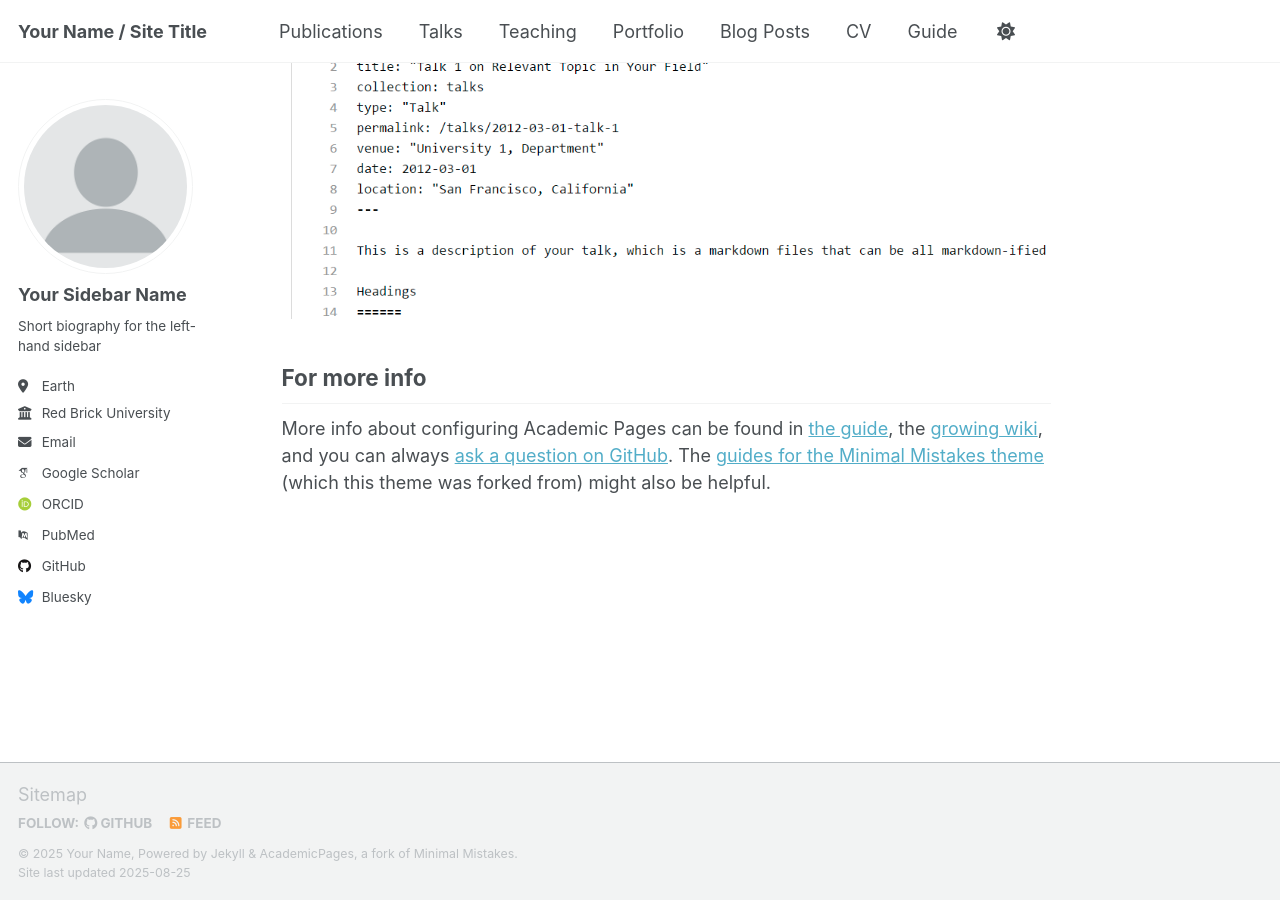
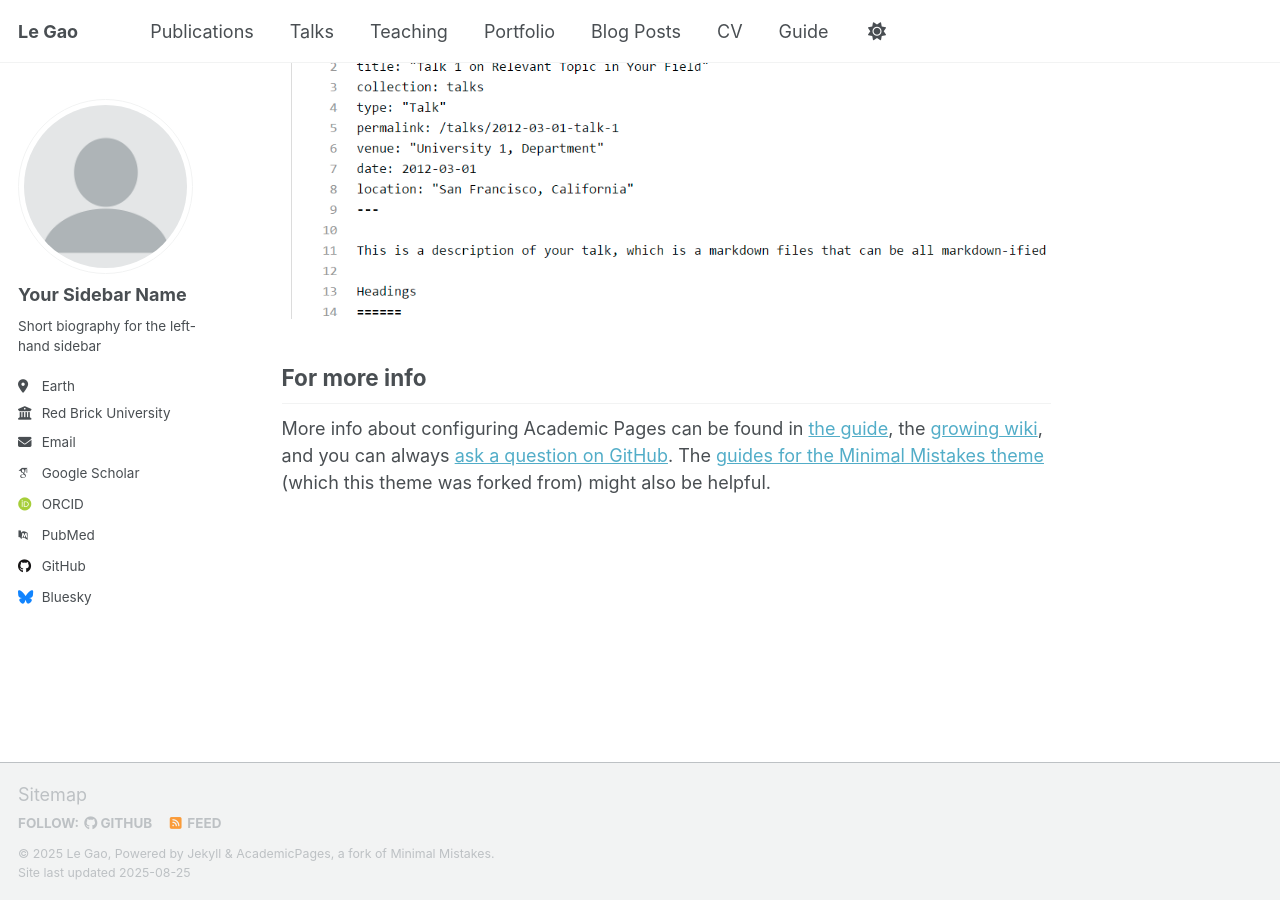
Before and after one commit to Joy0805/joy0805.github.io, a Jekyll site: the page built from _pages/about.md, in a window 1280 px wide and 900 px high, scrolled down 2880 px. Built offline with Jekyll 4.4.1, drawn with Linux system fonts in a browser that asks for light colours; some web fonts are replaced; a script that is not in the unit is left out.

Commit message:
Update _config.yml

```diff
--- a/_config.yml
+++ b/_config.yml
@@ -9,11 +9,11 @@
 # Basic Site Settings
 locale                   : "en-US"
 site_theme               : "default" # Currently available options are "default", "air"
-title                    : "Your Name / Site Title"
+title                    : "Le Gao"
 title_separator          : "-"
-name                     : &name "Your Name"
+name                     : &name "Le Gao"
 description              : &description "personal description"
-url                      : https://academicpages.github.io # the base hostname & protocol for your site e.g. "https://[your GitHub username].github.io" or if you already have some other page hosted on Github then use "https://[your GitHub username].github.io/[Your Repo Name]"
+url                      : https://Joy0805.github.io # the base hostname & protocol for your site e.g. "https://[your GitHub username].github.io" or if you already have some other page hosted on Github then use "https://[your GitHub username].github.io/[Your Repo Name]"
 baseurl                  : "" # the subpath of your site, e.g. "/blog"
 repository               : "academicpages/academicpages.github.io"
 
```
